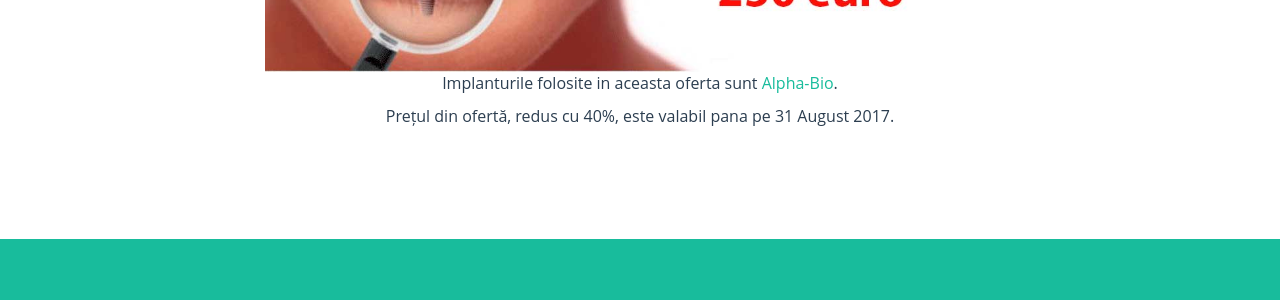
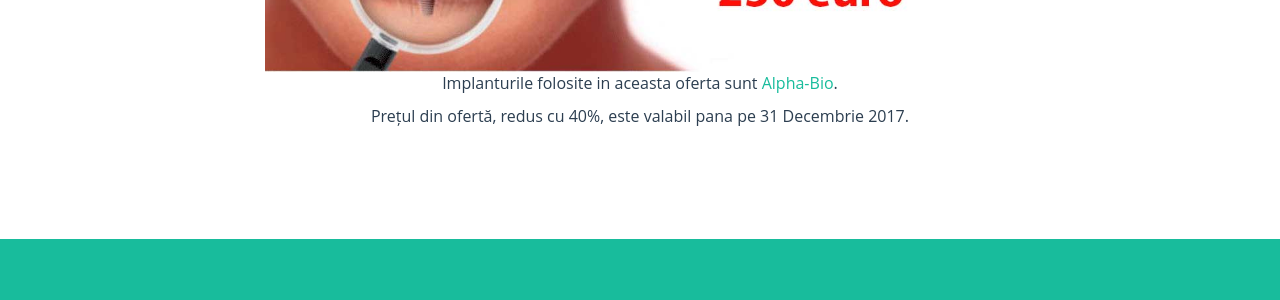
Before and after one commit to littledentgopo/offerdent, a Jekyll site: the page built from index.html, in a window 1280 px wide and 900 px high, scrolled down 1272 px. Shown: the part 155-455 px from the top of the window. Built offline with Jekyll 4.4.1, drawn with Linux system fonts in a browser that asks for light colours; comment, search, counter and statistics services are not loaded.

Commit message:
extending offer

```diff
--- a/_config.yml
+++ b/_config.yml
@@ -24,7 +24,7 @@ contact:
 
 
 offer:
-    expirydate: 31 August 2017
+    expirydate: 31 Decembrie 2017
 
 permalink: none
 
```
